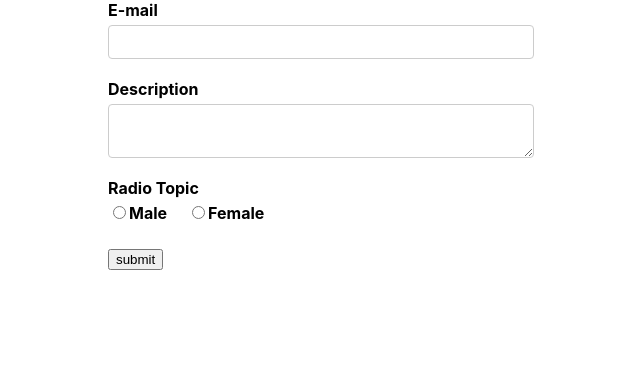
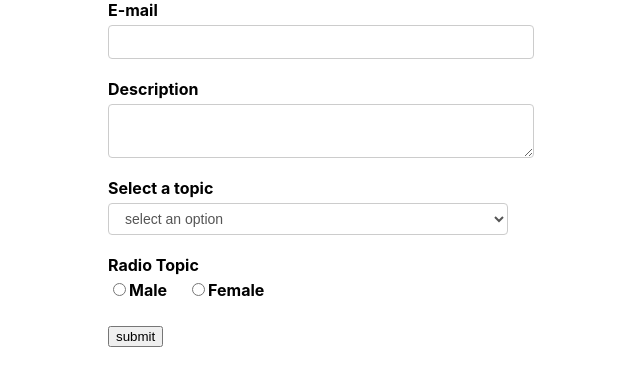
Before and after one commit to shivgaurav27/react-projects, a React (Create React App) app: page / in a window 1280 px wide. Shown: the top 386 px of the page, without its empty margins (319-959 px from the left). Built offline with nearby package versions, Linux system fonts and the light colour scheme.

Commit message:
add select ooption part removed by mistake

```diff
--- a/src/components/FormikContainer.js
+++ b/src/components/FormikContainer.js
@@ -31,7 +31,7 @@ const FormikContainer = () => {
         radioOption:Yup.string().required('radio !!')
 
     })
-    const onSubmit = values =>console.log('Form data',values)
+    const onSubmit = values => console.log("submit data values ",values)
 
 
     return (
@@ -42,6 +42,7 @@ const FormikContainer = () => {
         >
             {
                 formik =>(
+
                     <Form>
                        <FormikControl
                         control='input'
@@ -53,6 +54,12 @@ const FormikContainer = () => {
                         control='textarea'
                         label='Description'
                         name='description'
+                        />
+                        <FormikControl
+                        control='select'
+                        label='Select a topic'
+                        name='selectOption'
+                        options={dropDownOptions}
                         />
                         <FormikControl
                         control='radio'
```
